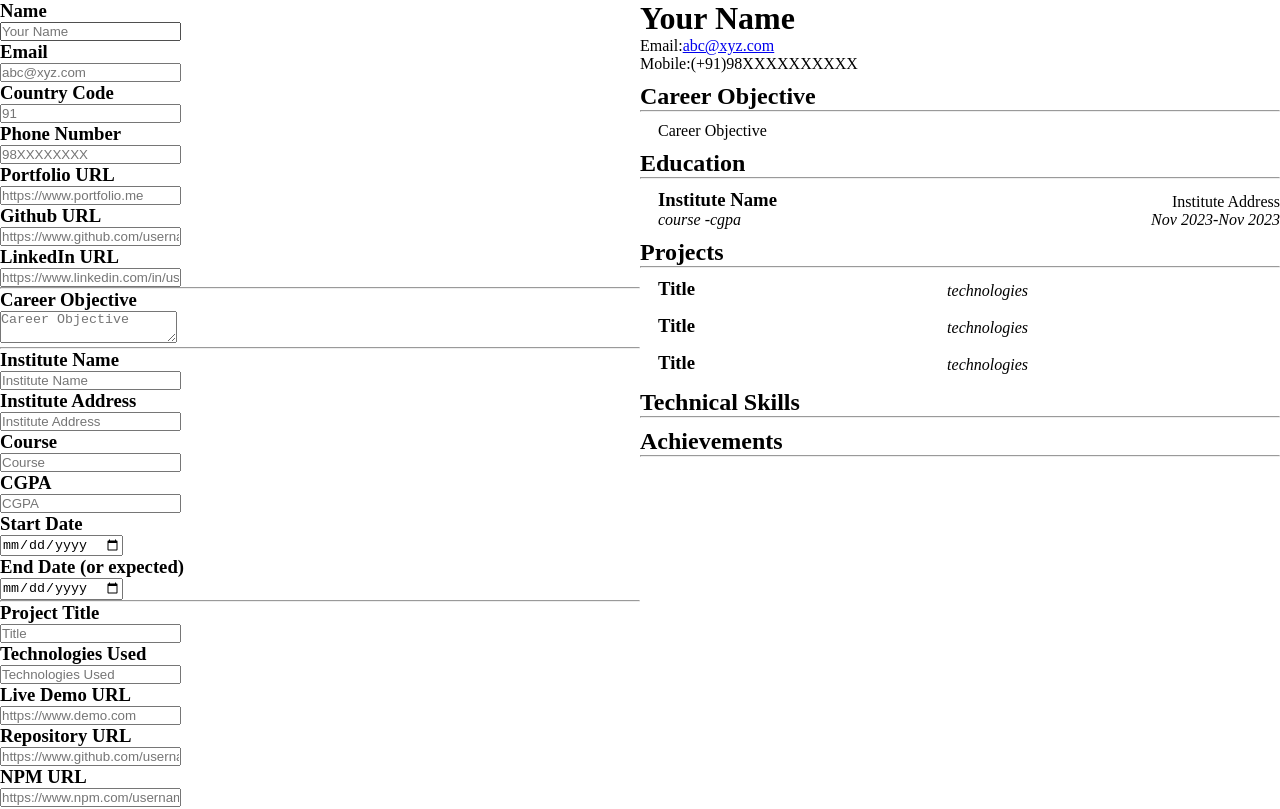
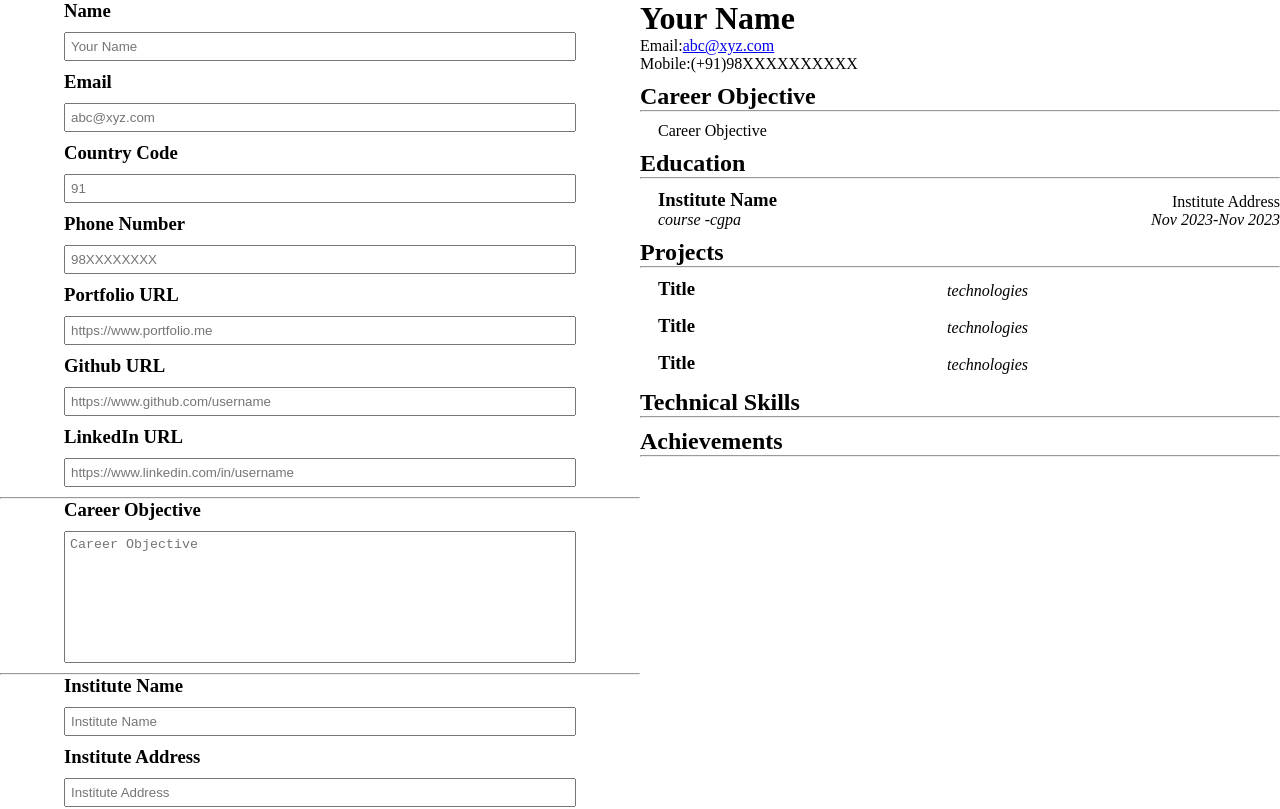
Before and after one commit to karprabha/cv-application, a React (Vite) app: page / in a window 1280 px wide. Shown: the top 809 px of the page. Built offline with nearby package versions, Linux system fonts and the light colour scheme.

Commit message:
add margin to input-container

```diff
--- a/src/components/editor/AchievementInput.tsx
+++ b/src/components/editor/AchievementInput.tsx
@@ -10,7 +10,7 @@ const AchievementSection: React.FC<AchievementSectionProps> = ({
     updateAchievementSection,
 }) => {
     return (
-        <>
+        <div className="input-container">
             <Input
                 type="text"
                 keyName="achievement1"
@@ -50,7 +50,7 @@ const AchievementSection: React.FC<AchievementSectionProps> = ({
                 placeholder="Achievement 5"
                 updateParentSection={updateAchievementSection}
             />
-        </>
+        </div>
     );
 };
 
--- a/src/components/editor/EducationSectionInput.tsx
+++ b/src/components/editor/EducationSectionInput.tsx
@@ -10,7 +10,7 @@ const EducationSection: React.FC<EducationSectionProps> = ({
     updateEducationSection,
 }) => {
     return (
-        <>
+        <div className="input-container">
             <Input
                 type="text"
                 keyName="instituteName"
@@ -56,7 +56,7 @@ const EducationSection: React.FC<EducationSectionProps> = ({
                 labelName="End Date (or expected)"
                 updateParentSection={updateEducationSection}
             />
-        </>
+        </div>
     );
 };
 
--- a/src/components/editor/HeaderSectionInput.tsx
+++ b/src/components/editor/HeaderSectionInput.tsx
@@ -10,7 +10,7 @@ const HeaderSection: React.FC<HeaderSectionProps> = ({
     updateHeaderSection,
 }) => {
     return (
-        <div>
+        <div className="input-container">
             <Input
                 type="text"
                 keyName="name"
--- a/src/components/editor/IntroductionSectionInput.tsx
+++ b/src/components/editor/IntroductionSectionInput.tsx
@@ -21,16 +21,17 @@ const IntroductionSection: React.FC<IntroductionSectionProps> = ({
     };
 
     return (
-        <>
+        <div className="input-container">
             <label>
                 <h3>Career Objective</h3>
                 <textarea
+                    rows={8}
                     value={inputValue}
                     onChange={updateValue}
                     placeholder="Career Objective"
                 />
             </label>
-        </>
+        </div>
     );
 };
 
--- a/src/components/editor/ProjectSectionInput.tsx
+++ b/src/components/editor/ProjectSectionInput.tsx
@@ -24,11 +24,11 @@ const ProjectSection: React.FC<ProjectSectionProps> = ({
     };
 
     return (
-        <>
+        <div className="input-container">
             <ProjectInput projectId={0} updateProjectSection={updateProjects} />
             <ProjectInput projectId={1} updateProjectSection={updateProjects} />
             <ProjectInput projectId={2} updateProjectSection={updateProjects} />
-        </>
+        </div>
     );
 };
 
--- a/src/components/editor/TechnicalSkillSectionInput.tsx
+++ b/src/components/editor/TechnicalSkillSectionInput.tsx
@@ -10,7 +10,7 @@ const TechnicalSkillSection: React.FC<TechnicalSkillSectionProps> = ({
     updateTechnicalSkillSection,
 }) => {
     return (
-        <>
+        <div className="input-container">
             <Input
                 type="text"
                 keyName="programmingLanguages"
@@ -50,7 +50,7 @@ const TechnicalSkillSection: React.FC<TechnicalSkillSectionProps> = ({
                 placeholder="Testing Framework"
                 updateParentSection={updateTechnicalSkillSection}
             />
-        </>
+        </div>
     );
 };
 
--- a/src/styles/style.scss
+++ b/src/styles/style.scss
@@ -7,8 +7,17 @@
     flex: 1;
 }
 
-input {
+input,
+textarea {
+    box-sizing: border-box;
     display: block;
+    width: 100%;
+    margin: 10px 0;
+    padding: 5px;
+}
+
+textarea {
+    resize: none;
 }
 
 .container {
@@ -51,3 +60,8 @@ input {
 ul {
     margin-left: 36px;
 }
+
+.input-container {
+    width: 80%;
+    margin: auto;
+}
```
